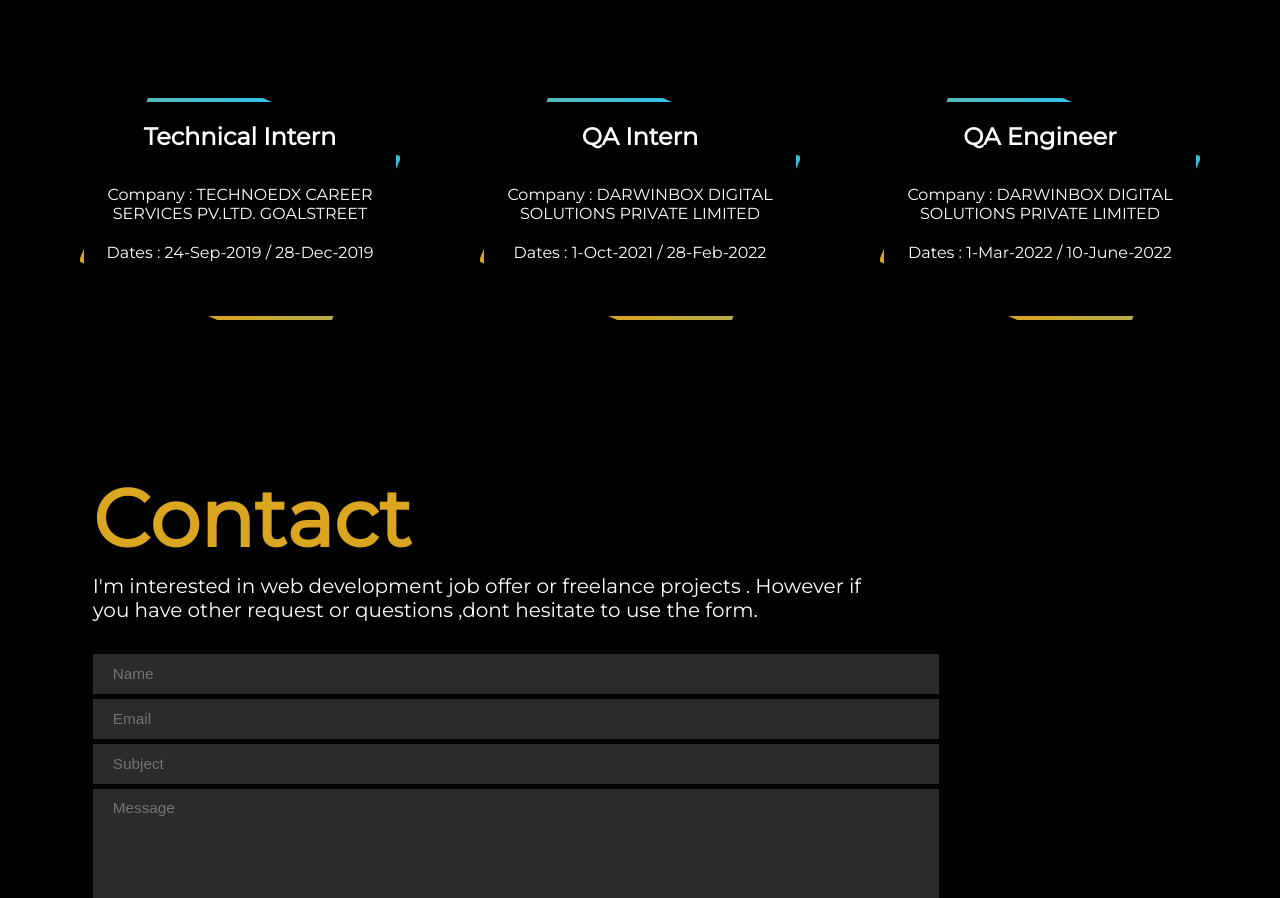
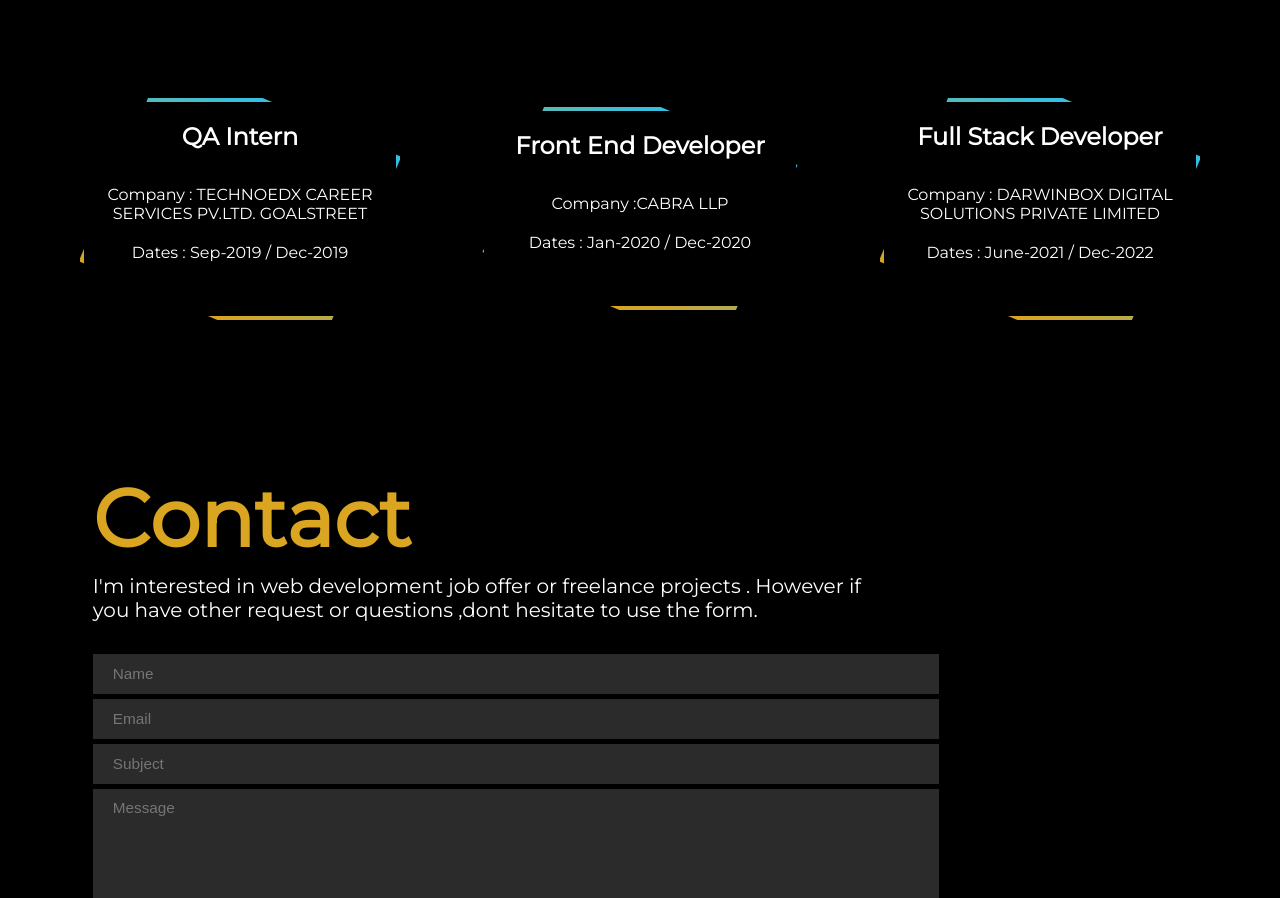
Before and after one commit to mohd-mansoor/MY_Portfolio-_WebSite, a plain HTML site: page index.html in a window 1280 px wide. Shown: the part 2860-3758 px from the top of the page. Drawn offline with nearby package versions, Linux system fonts and the light colour scheme.

Commit message:
Update index.html

```diff
--- a/index.html
+++ b/index.html
@@ -148,23 +148,23 @@
         </h2></div>
         <div class="work-area">
             <div class="details"><div>
-                <h3>Technical Intern</h3><div class="details-para">
+                <h3>QA Intern</h3><div class="details-para">
                 <p>Company : TECHNOEDX CAREER SERVICES PV.LTD. GOALSTREET</p>
-                <p>Dates : 24-Sep-2019 / 28-Dec-2019</p>
+                <p>Dates : Sep-2019 / Dec-2019</p>
                 </div>
                 </div>
             </div>
             <div class="details"><div>
-                <h3>QA Intern</h3><div class="details-para">
-                <p>Company : DARWINBOX DIGITAL SOLUTIONS PRIVATE LIMITED</p>
-                <p>Dates : 1-Oct-2021 / 28-Feb-2022</p>
+                <h3>Front End Developer</h3><div class="details-para">
+                <p>Company :CABRA LLP</p>
+                <p>Dates : Jan-2020 / Dec-2020</p>
                 </div>
                 </div>
             </div>
             <div class="details"><div>
-                <h3>QA Engineer</h3><div class="details-para">
+                <h3>Full Stack Developer</h3><div class="details-para">
                 <p>Company : DARWINBOX DIGITAL SOLUTIONS PRIVATE LIMITED</p>
-                <p>Dates : 1-Mar-2022 / 10-June-2022</p>
+                <p>Dates : June-2021 / Dec-2022</p>
                 </div>
                 </div>
             </div>
```
